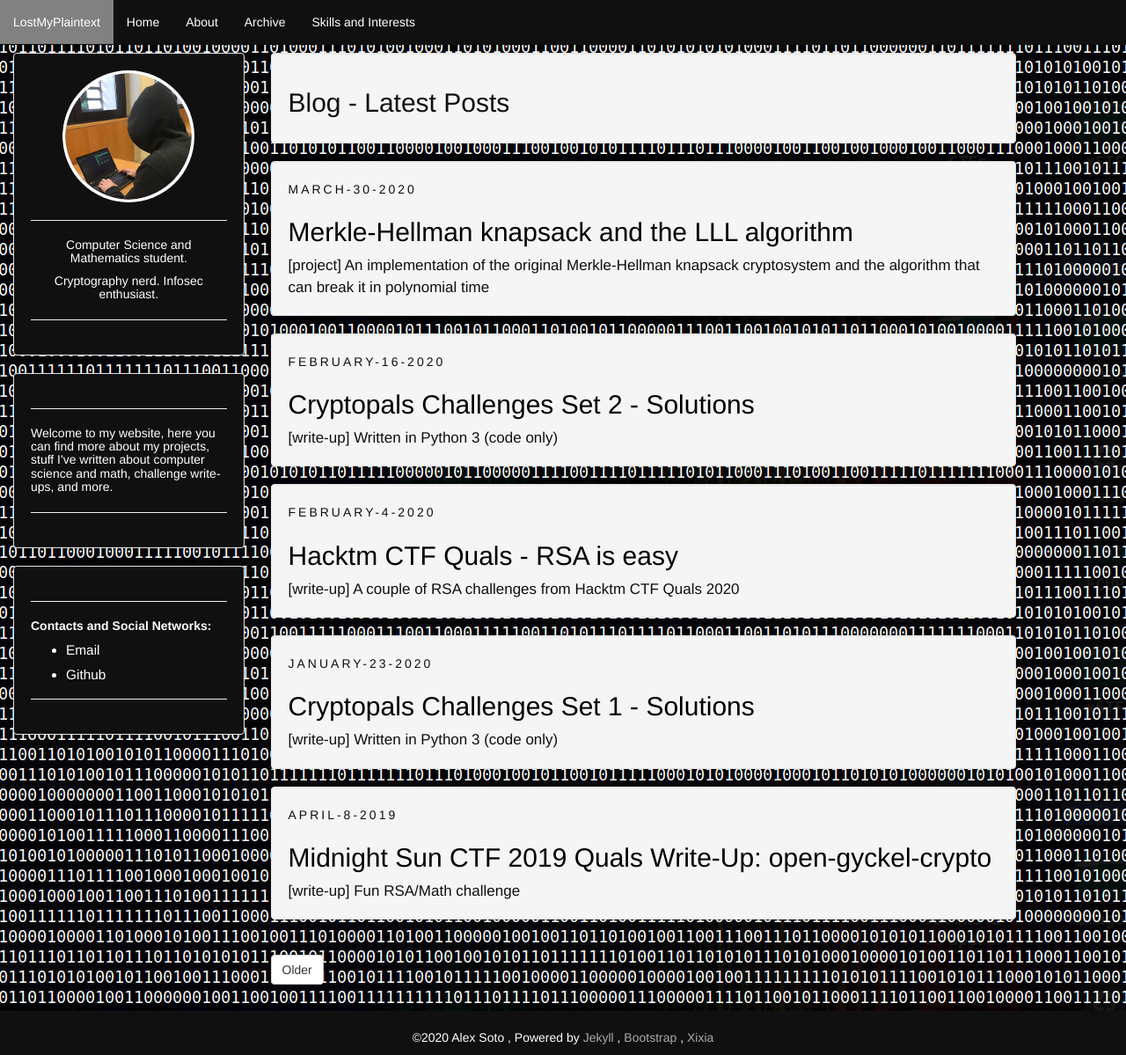
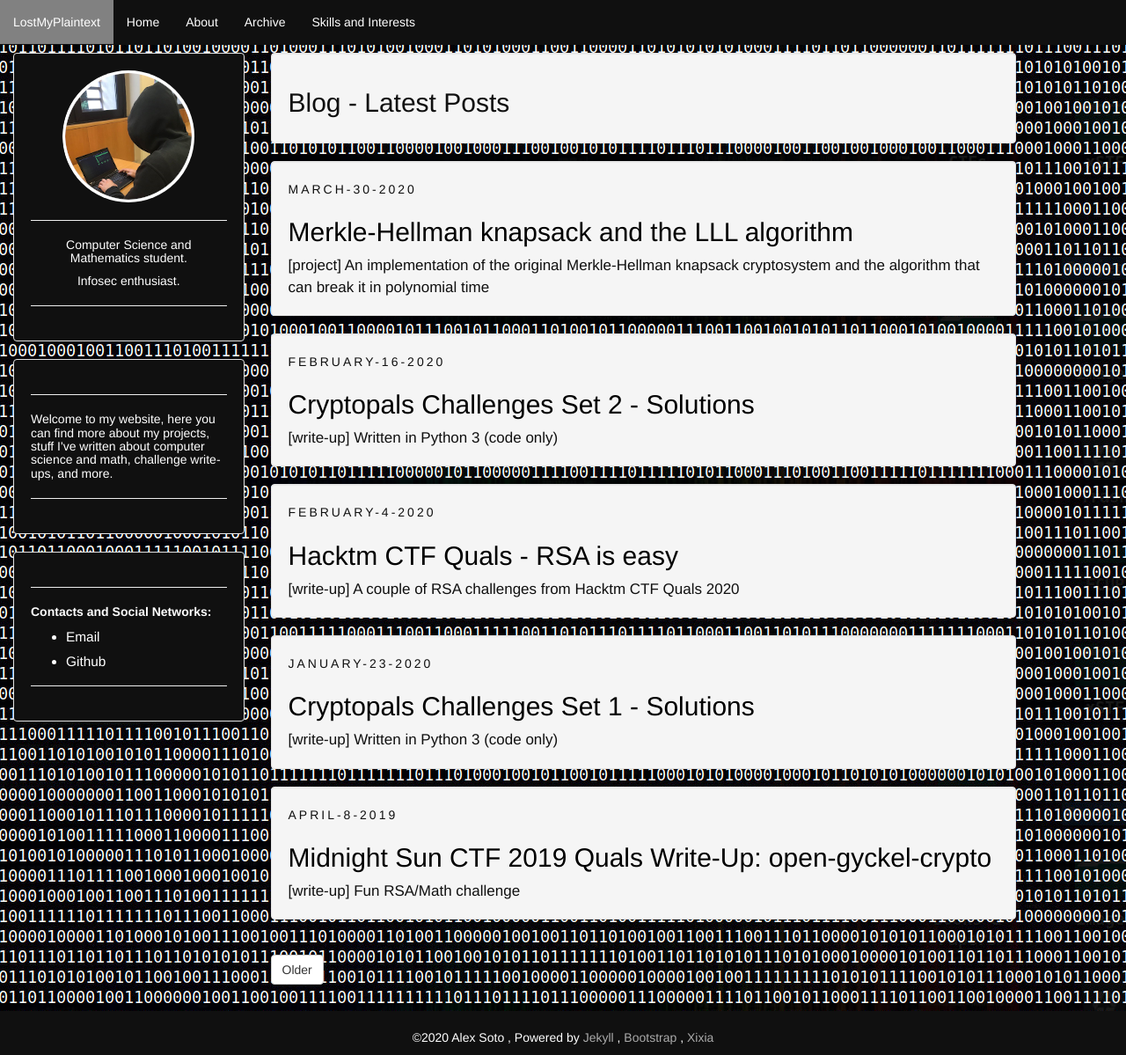
Before and after one commit to 0xA2/0xA2.github.io, a Jekyll site: the page built from index.html, in a window 1280 px wide and 1199 px high. Shown: the whole window at 88% size. Built offline with Jekyll 4.4.1, drawn with Linux system fonts in a browser that asks for light colours; the list of posts is cut into pages by our own code.

Commit message:
Update sidebar.html

```diff
--- a/_includes/sidebar.html
+++ b/_includes/sidebar.html
@@ -15,7 +15,7 @@
             <h3></h3>
             <hr>
             <h5>Computer Science and Mathematics student.</h5>
-            <h5>Cryptography nerd. Infosec enthusiast.</h5>
+            <h5>Infosec enthusiast.</h5>
             <hr>
 
     </div>
```
